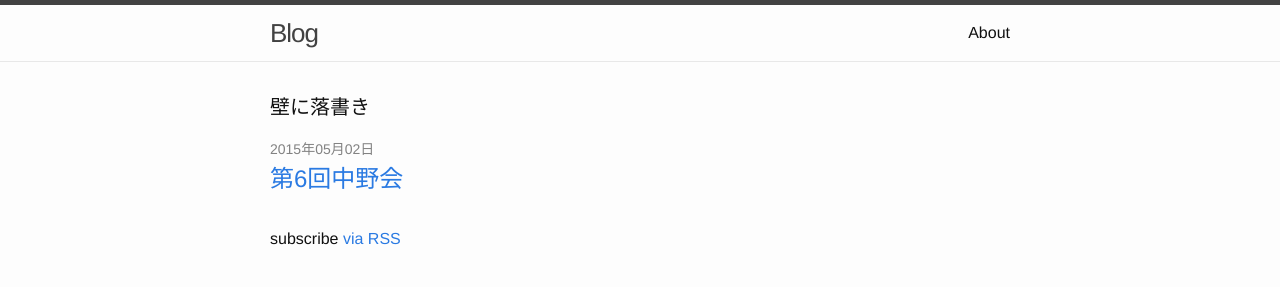
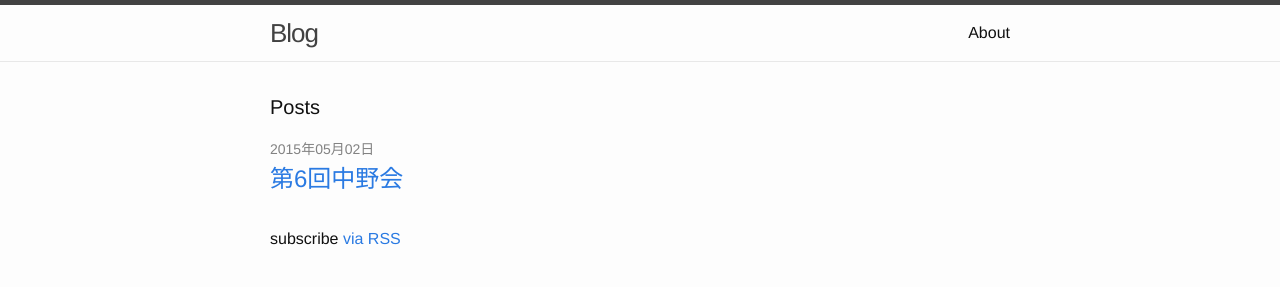
Before and after one commit to davidgenesiscruz/deeeeeeekun.github.io, a Jekyll site: the page built from index.html, in a window 1280 px wide. Shown: the top 287 px of the page. Built offline with Jekyll 4.4.1, drawn with Linux system fonts in a browser that asks for light colours.

Commit message:
Update index.html

```diff
--- a/index.html
+++ b/index.html
@@ -4,7 +4,7 @@ layout: default
 
 <div class="home">
 
-  <h1 class="page-heading">壁に落書き</h1>
+  <h1 class="page-heading">Posts</h1>
 
   <ul class="post-list">
     {% for post in site.posts %}
```
